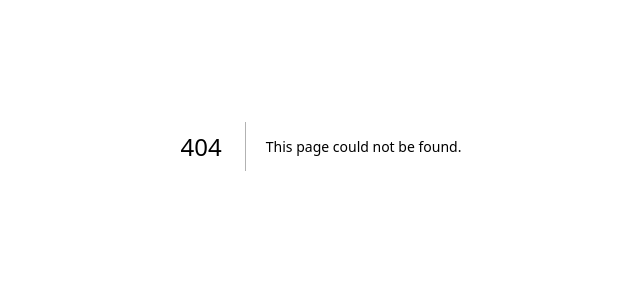
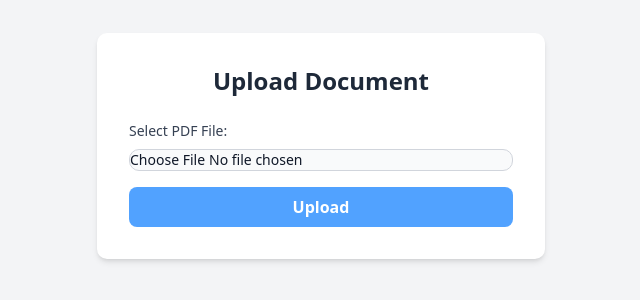
Before and after one commit to Alvinferdeveloper/estudia-frontend, a Next.js app: page /upload in a window 1280 px wide. Before the commit this address had no page. Shown: the part 254-554 px from the top of the page, without its empty margins (319-959 px from the left). Built offline with nearby package versions, Linux system fonts and the light colour scheme.

Commit message:
feat(document): upload document to api endpoint

```diff
--- /dev/null
+++ b/src/app/upload/page.tsx
@@ -0,0 +1,92 @@
+"use client";
+
+import { useState } from "react";
+import { useRouter } from "next/navigation";
+
+export default function UploadDocument() {
+  const [selectedFile, setSelectedFile] = useState<File | null>(null);
+  const [uploading, setUploading] = useState(false);
+  const [message, setMessage] = useState("");
+  const router = useRouter();
+
+  const handleFileChange = (event: React.ChangeEvent<HTMLInputElement>) => {
+    if (event.target.files && event.target.files[0]) {
+      setSelectedFile(event.target.files[0]);
+      setMessage("");
+    } else {
+      setSelectedFile(null);
+    }
+  };
+
+  const handleUpload = async () => {
+    if (!selectedFile) {
+      setMessage("Please select a file to upload.");
+      return;
+    }
+
+    if (selectedFile.type !== "application/pdf") {
+      setMessage("Only PDF files are allowed.");
+      return;
+    }
+
+    setUploading(true);
+    setMessage("Uploading...");
+
+    const formData = new FormData();
+    formData.append("file", selectedFile);
+
+    try {
+      const response = await fetch("http://localhost:3001/documents/upload", {
+        method: "POST",
+        body: formData,
+        credentials: "include"
+      });
+
+      if (response.ok) {
+        setMessage("File uploaded successfully!");
+        setSelectedFile(null);
+        // Optionally redirect or update UI
+        // router.push("/dashboard");
+      } else {
+        const errorData = await response.json();
+        setMessage(`Upload failed: ${errorData.message || response.statusText}`);
+      }
+    } catch (error) {
+      console.error("Error during upload:", error);
+      setMessage("An error occurred during upload.");
+    } finally {
+      setUploading(false);
+    }
+  };
+
+  return (
+    <div className="flex flex-col items-center justify-center min-h-screen bg-gray-100 p-4">
+      <div className="bg-white p-8 rounded-lg shadow-md w-full max-w-md">
+        <h1 className="text-2xl font-bold mb-6 text-center text-gray-800">Upload Document</h1>
+        <div className="mb-4">
+          <label htmlFor="file-upload" className="block text-sm font-medium text-gray-700 mb-2">Select PDF File:</label>
+          <input
+            id="file-upload"
+            type="file"
+            accept="application/pdf"
+            onChange={handleFileChange}
+            className="block w-full text-sm text-gray-900 border border-gray-300 rounded-lg cursor-pointer bg-gray-50 focus:outline-none"
+          />
+        </div>
+        {selectedFile && (
+          <p className="text-sm text-gray-600 mb-4">Selected file: {selectedFile.name}</p>
+        )}
+        <button
+          onClick={handleUpload}
+          disabled={!selectedFile || uploading}
+          className={`w-full px-4 py-2 rounded-md text-white font-semibold ${selectedFile && !uploading ? "bg-blue-600 hover:bg-blue-700" : "bg-blue-400 cursor-not-allowed"}`}
+        >
+          {uploading ? "Uploading..." : "Upload"}
+        </button>
+        {message && (
+          <p className="mt-4 text-center text-sm font-medium text-gray-700">{message}</p>
+        )}
+      </div>
+    </div>
+  );
+}
```
